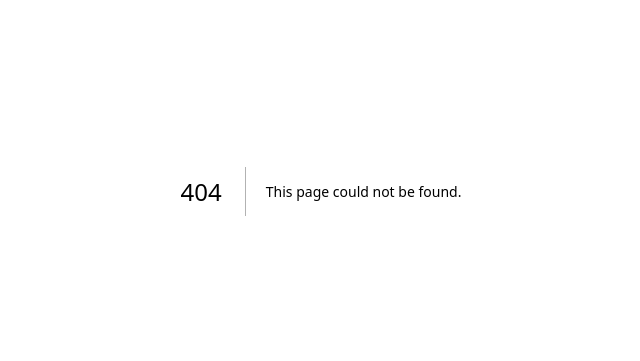
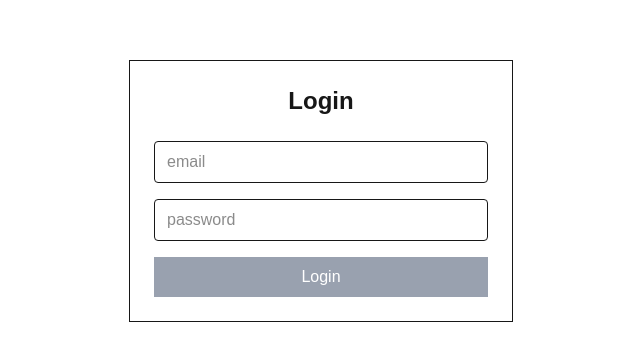
Before and after one commit to Rajal7777/next-authentication, a Next.js app: page /signIn in a window 1280 px wide. Before the commit this address had no page. Shown: the part 209-570 px from the top of the page, without its empty margins (319-959 px from the left). Built offline with nearby package versions, Linux system fonts and the light colour scheme.

Commit message:
added custom sign in page

```diff
--- a/app/lib/auth.ts
+++ b/app/lib/auth.ts
@@ -68,4 +68,7 @@ export const authOptions: NextAuthConfig = {
       return session;
     },
   },
+  pages: {
+    signIn: '/signIn'
+  }
 };
--- a/app/sessionWrapper.tsx
+++ b/app/sessionWrapper.tsx
@@ -1,17 +1,22 @@
 "use client";
 import { useSession } from "next-auth/react";
 import SignOut from "./SignOut";
+import Link from "next/link";
 
 const SessionWrapper = () => {
     const { data: session } = useSession();
 
+
     return (
         <>
             <p>{session && 'Signed In successfully'} user data: {JSON.stringify(session)}</p>
-      <SignOut />
+            {session ? <SignOut /> : (
+                <button>
+                    <Link href='/api/auth/signin'>Sign In</Link>
+                </button>
+            )}
         </>
     );
 };
 
 export default SessionWrapper;
-:
--- /dev/null
+++ b/app/signIn/page.tsx
@@ -0,0 +1,29 @@
+const Login = () => {
+    return (
+        <div className="min-h-screen flex items-center justify-center ">
+            <div className="w-full max-w-sm p-6 border">
+                <h1 className="text-2xl font-semibold text-center mb-6">Login</h1>
+                <form className="space-y-4">
+                    <input
+                        type="email"
+                        placeholder="email"
+                        className="w-full border rounded px-3 py-2"
+                    />
+
+                    <input
+                        type="password"
+                        placeholder="password"
+                        className="w-full border rounded px-3 py-2"
+                    />
+
+                    <button
+                        type="submit"
+                        className="w-full text-white py-2 cursor-pointer bg-gray-400"
+                    >Login</button>
+                </form>
+            </div>
+        </div>
+    );
+};
+
+export default Login;
```
Lines whose indentation alone changed are shown as unchanged.
